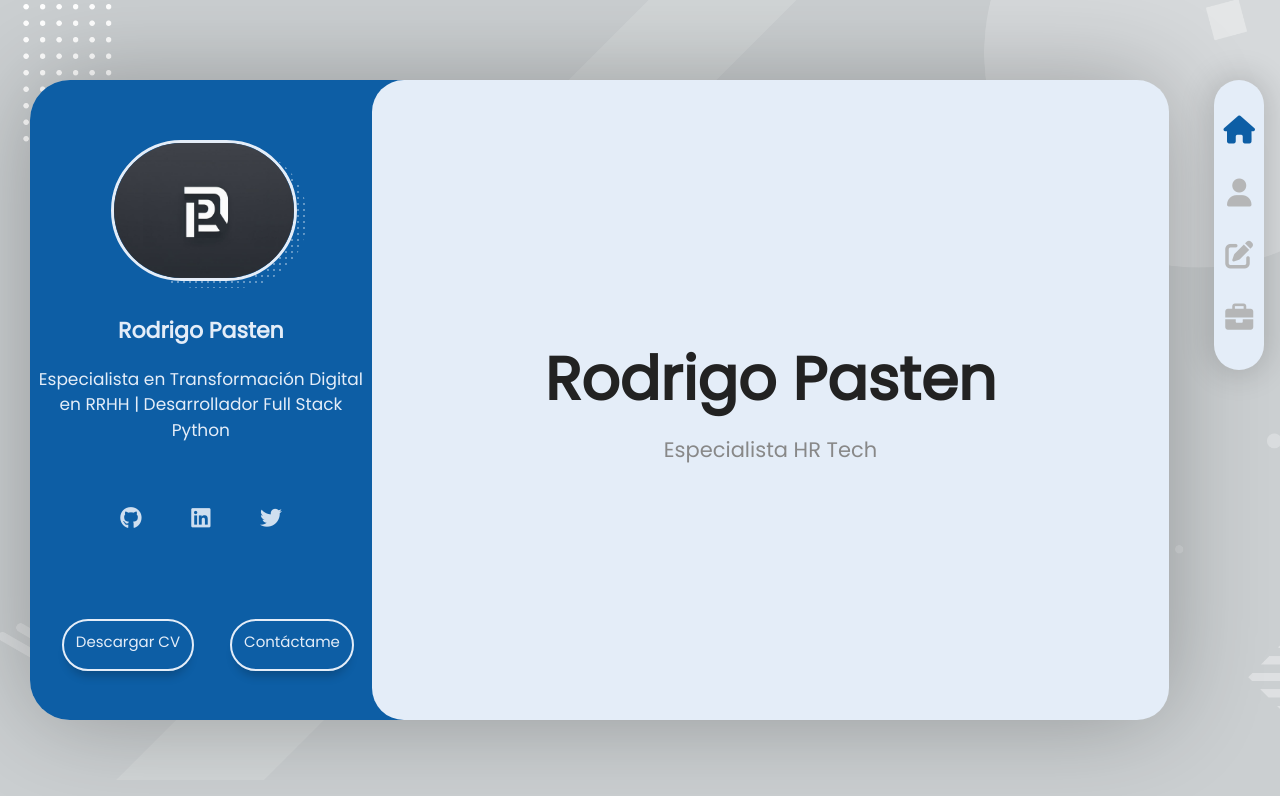
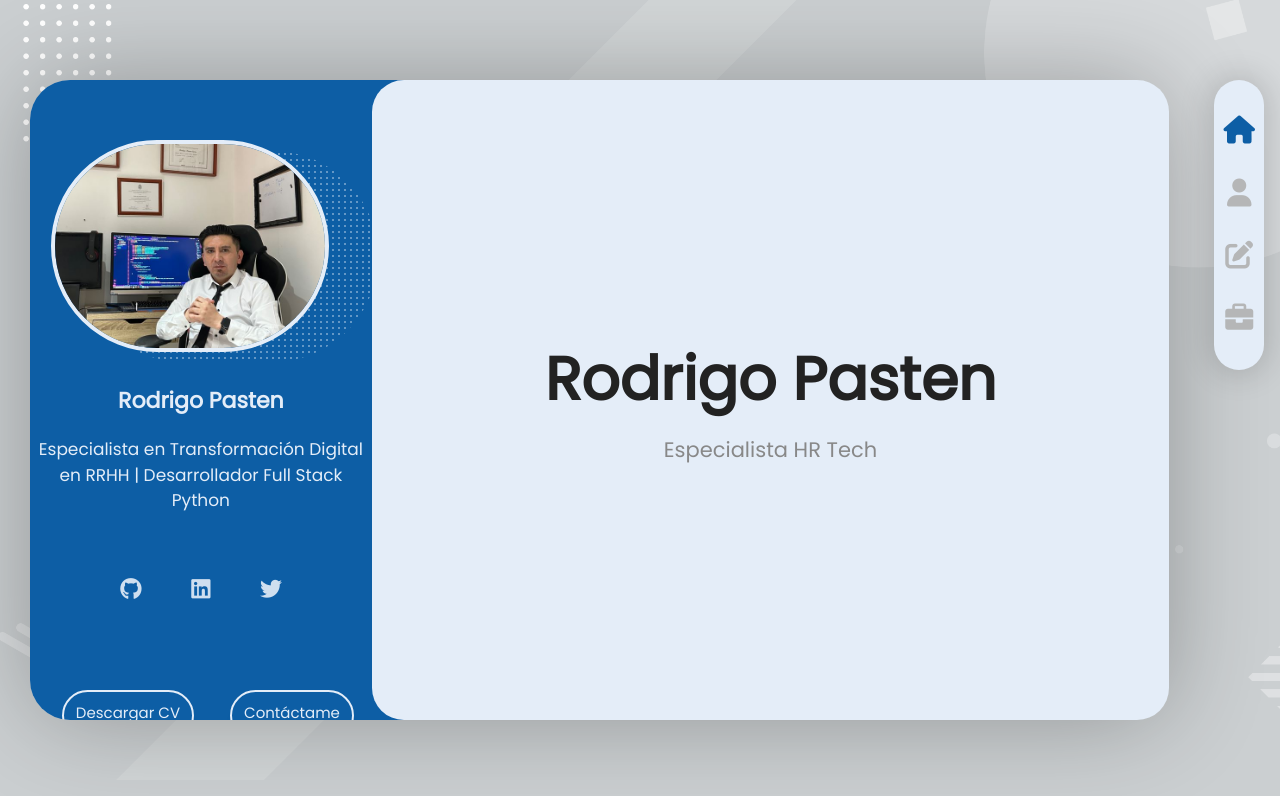
Before and after one commit to RodrigoPasten/Personal_web, a plain HTML site: page index.html in a window 1280 px wide. Shown: the top 796 px of the page. Drawn offline with Linux system fonts and the light colour scheme.

Commit message:
Modifica foto

```diff
--- a/assets/css/style.css
+++ b/assets/css/style.css
@@ -106,7 +106,9 @@ body {
 .user-info__container-image {
     position: relative;
     display: inline-block;
-    width: 18rem;
+    width: 30rem;
+
+
     margin-top: 6rem;
     z-index: 1;
 }
@@ -115,10 +117,10 @@ body {
 
 
 .user-info__image {
-    width: 100%;
+    width: 90%;
     background-color: var(--color-principal);
-    border: 3px solid var(--color-principal);
-    border-radius: 20rem;
+    border: 4px solid var(--color-principal);
+    border-radius: 12rem;
 }
 
 
@@ -1185,7 +1187,7 @@ body {
     opacity: 1;
 }
 
-.insignia__subheader{
+.insignia__subheader {
     margin-top: 10rem;
     margin-bottom: 5rem;
 }
--- a/index.html
+++ b/index.html
@@ -28,7 +28,7 @@
                 <!--Informacion general usuario-->
                 <div class="user-info__general">
                     <div class="user-info__container-image">
-                        <img src="assets\img\logo rp.png" class="user-info__image" alt="Foto-perfil">
+                        <img src="assets\img\User_RP.jpg" class="user-info__image" alt="Foto-perfil">
                     </div>
 
                     <h2 class="user-info__name">Rodrigo Pasten</h2>
```
Also changed, not shown: curriculum.html (+15 -1 lines), portafolio.html (+1 -1 lines), sobre-mi.html (+1 -1 lines), assets/img/User_RP.jpg (added), assets/img/articulo-1.jpg (deleted), assets/img/articulo-2.jpg (deleted), assets/img/certificado3.png (added), assets/img/testimonio1.jpg (deleted), assets/img/testimonio2.jpg (deleted).
